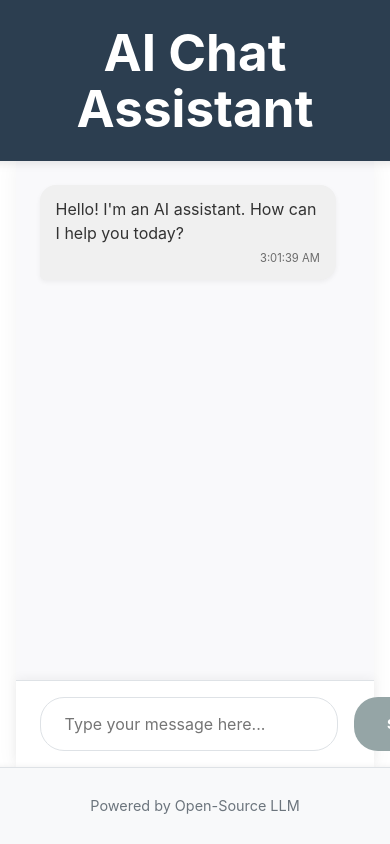
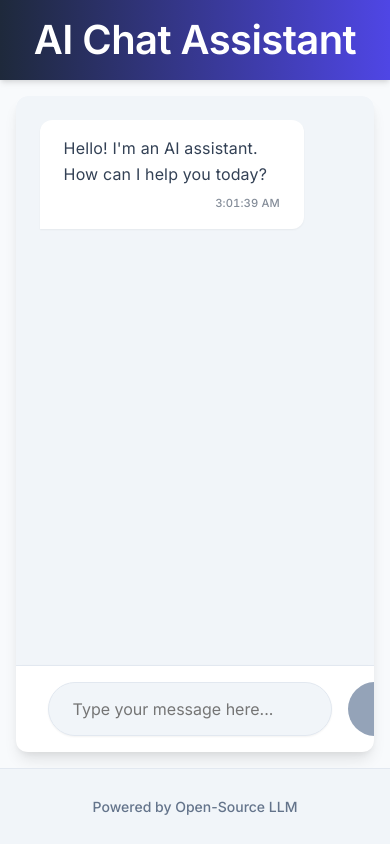
Before and after one commit to Mark-Mekhail/Chat, a React (Vite) app in the folder frontend/: page / in a window 390 px wide. Built offline with nearby package versions, Linux system fonts and the light colour scheme; no server answers.

Commit message:
feat: enhance UI with modern styles, improved responsiveness, and loading indicators

```diff
--- a/frontend/index.html
+++ b/frontend/index.html
@@ -4,6 +4,9 @@
     <meta charset="UTF-8" />
     <link rel="icon" type="image/svg+xml" href="/vite.svg" />
     <meta name="viewport" content="width=device-width, initial-scale=1.0" />
+    <link rel="preconnect" href="https://fonts.googleapis.com">
+    <link rel="preconnect" href="https://fonts.gstatic.com" crossorigin>
+    <link href="https://fonts.googleapis.com/css2?family=Inter:wght@300;400;500;600;700&display=swap" rel="stylesheet">
     <title>AI Chat Assistant</title>
   </head>
   <body>
--- a/frontend/src/App.module.css
+++ b/frontend/src/App.module.css
@@ -5,14 +5,16 @@
   height: 100vh;
   width: 100%; /* Ensure full width */
   align-items: center; /* Center children horizontally */
+  background-color: var(--background-color);
 }
 
 .header {
   background-color: var(--secondary-color);
+  background-image: linear-gradient(to right, var(--secondary-color), var(--primary-dark));
   color: white;
-  padding: var(--spacing-lg) var(--spacing-md);
+  padding: var(--spacing-md) var(--spacing-md);
   text-align: center;
-  box-shadow: 0 2px 10px rgba(0, 0, 0, 0.1);
+  box-shadow: var(--shadow-md);
   position: relative;
   z-index: 10;
   width: 100%; /* Full width header */
@@ -28,6 +30,8 @@
   align-items: center; /* Center children horizontally */
   justify-content: center; /* Center children vertically */
   width: 100%; /* Ensure full width */
+  padding: var(--spacing-md) 0;
+  background-color: var(--background-color);
 }
 
 .footer {
@@ -35,9 +39,10 @@
   padding: var(--spacing-sm);
   text-align: center;
   font-size: var(--font-size-sm);
-  color: #6c757d;
+  color: #64748b; /* Slate 500 */
+  font-weight: var(--font-weight-medium);
   border-top: 1px solid var(--border-color);
-  box-shadow: 0 -1px 5px rgba(0, 0, 0, 0.05);
+  box-shadow: var(--shadow-sm);
   width: 100%; /* Full width footer */
   display: flex;
   justify-content: center; /* Center content horizontally */
--- a/frontend/src/components/Chat/Chat.module.css
+++ b/frontend/src/components/Chat/Chat.module.css
@@ -2,11 +2,14 @@
   display: flex;
   flex-direction: column;
   height: 100%;
-  max-width: 1200px; /* Adjusted for better centering */
-  width: 92%; /* Slightly adjusted percentage for better responsiveness */
+  max-width: 1200px;
+  width: 92%;
   margin: 0 auto;
-  align-self: center; /* Ensure self-centering */
-  box-shadow: 0 0 20px rgba(0, 0, 0, 0.05); /* Adding subtle shadow for depth */
+  align-self: center;
+  box-shadow: var(--shadow-lg);
+  border-radius: var(--border-radius-lg);
+  background-color: white;
+  overflow: hidden; /* Ensure content doesn't spill outside rounded corners */
 }
 
 .messages-container {
@@ -15,8 +18,29 @@
   padding: var(--spacing-lg);
   display: flex;
   flex-direction: column;
-  gap: var(--spacing-lg); /* Increased spacing between messages */
-  background-color: #f9f9fb; /* Light background for better contrast */
+  gap: var(--spacing-lg);
+  background-color: var(--light-background);
+  scroll-behavior: smooth;
+  /* Add subtle scroll styling */
+  scrollbar-width: thin;
+  scrollbar-color: rgba(0, 0, 0, 0.2) transparent;
+}
+
+.messages-container::-webkit-scrollbar {
+  width: 6px;
+}
+
+.messages-container::-webkit-scrollbar-track {
+  background-color: transparent;
+}
+
+.messages-container::-webkit-scrollbar-thumb {
+  background-color: rgba(0, 0, 0, 0.2);
+  border-radius: var(--border-radius-full);
+}
+
+.messages-container::-webkit-scrollbar-thumb:hover {
+  background-color: rgba(0, 0, 0, 0.3);
 }
 
 /* These are needed for the loading indicator container */
--- a/frontend/src/components/Chat/ChatInput.module.css
+++ b/frontend/src/components/Chat/ChatInput.module.css
@@ -1,24 +1,29 @@
 .input-form {
   display: flex;
-  padding: var(--spacing-md) var(--spacing-lg);
+  padding: var(--spacing-md) var(--spacing-xl);
   border-top: 1px solid var(--border-color);
   background-color: white;
-  box-shadow: 0 -2px 10px rgba(0, 0, 0, 0.05);
+  box-shadow: var(--shadow-md);
+  position: relative;
+  z-index: 5;
 }
 
 .input {
   flex: 1;
   padding: var(--spacing-md) var(--spacing-lg);
   border: 1px solid var(--border-color);
-  border-radius: var(--border-radius-xl);
+  border-radius: var(--border-radius-full);
   outline: none;
   font-size: var(--font-size-base);
-  transition: border-color 0.2s, box-shadow 0.2s;
+  transition: all var(--transition-speed) var(--transition-ease);
+  box-shadow: var(--shadow-sm);
+  background-color: var(--light-background);
 }
 
 .input:focus {
   border-color: var(--primary-color);
-  box-shadow: 0 0 0 2px rgba(52, 152, 219, 0.2);
+  box-shadow: 0 0 0 2px rgba(99, 102, 241, 0.2);
+  background-color: white;
 }
 
 .button {
@@ -27,27 +32,45 @@
   background-color: var(--primary-color);
   color: white;
   border: none;
-  border-radius: var(--border-radius-xl);
+  border-radius: var(--border-radius-full);
   cursor: pointer;
-  font-weight: bold;
-  transition: all var(--transition-speed);
+  font-weight: var(--font-weight-semibold);
+  transition: all var(--transition-speed) var(--transition-ease);
   min-width: 100px; /* Ensure button has minimum width */
-  box-shadow: 0 2px 5px rgba(0, 0, 0, 0.1);
+  box-shadow: var(--shadow-md);
+  position: relative;
+  overflow: hidden;
+}
+
+.button::before {
+  content: '';
+  position: absolute;
+  top: 0;
+  left: 0;
+  width: 100%;
+  height: 100%;
+  background-color: rgba(255, 255, 255, 0.1);
+  transform: translateX(-100%);
+  transition: transform 0.3s var(--transition-ease);
 }
 
 .button:hover {
   background-color: var(--primary-dark);
-  transform: translateY(-1px);
-  box-shadow: 0 4px 8px rgba(0, 0, 0, 0.15);
+  transform: translateY(-2px);
+  box-shadow: var(--shadow-lg);
+}
+
+.button:hover::before {
+  transform: translateX(0);
 }
 
 .button:active {
   transform: translateY(1px);
-  box-shadow: 0 1px 3px rgba(0, 0, 0, 0.1);
+  box-shadow: var(--shadow-sm);
 }
 
 .button:disabled {
-  background-color: #95a5a6;
+  background-color: #94a3b8; /* Slate 400 */
   cursor: not-allowed;
   transform: none;
   box-shadow: none;
--- a/frontend/src/components/Chat/LoadingIndicator.module.css
+++ b/frontend/src/components/Chat/LoadingIndicator.module.css
@@ -4,16 +4,17 @@
   align-items: center;
   justify-content: center;
   height: 2rem;
+  padding: var(--spacing-sm);
 }
 
 .dot-flashing {
   position: relative;
   width: 10px;
   height: 10px;
-  border-radius: 5px;
-  background-color: #9880ff;
-  color: #9880ff;
-  animation: dot-flashing 1s infinite linear alternate;
+  border-radius: 50%;
+  background-color: var(--primary-color);
+  color: var(--primary-color);
+  animation: dot-flashing 1s infinite cubic-bezier(0.4, 0, 0.2, 1) alternate;
   animation-delay: 0.5s;
 }
 
@@ -28,10 +29,10 @@
   left: -15px;
   width: 10px;
   height: 10px;
-  border-radius: 5px;
-  background-color: #9880ff;
-  color: #9880ff;
-  animation: dot-flashing 1s infinite alternate;
+  border-radius: 50%;
+  background-color: var(--primary-color);
+  color: var(--primary-color);
+  animation: dot-flashing 1s infinite cubic-bezier(0.4, 0, 0.2, 1) alternate;
   animation-delay: 0s;
 }
 
@@ -39,18 +40,18 @@
   left: 15px;
   width: 10px;
   height: 10px;
-  border-radius: 5px;
-  background-color: #9880ff;
-  color: #9880ff;
-  animation: dot-flashing 1s infinite alternate;
+  border-radius: 50%;
+  background-color: var(--primary-color);
+  color: var(--primary-color);
+  animation: dot-flashing 1s infinite cubic-bezier(0.4, 0, 0.2, 1) alternate;
   animation-delay: 1s;
 }
 
 @keyframes dot-flashing {
   0% {
-    background-color: #9880ff;
+    background-color: var(--primary-color);
   }
   50%, 100% {
-    background-color: rgba(152, 128, 255, 0.2);
+    background-color: rgba(99, 102, 241, 0.2);
   }
 }
--- a/frontend/src/components/Chat/Message.module.css
+++ b/frontend/src/components/Chat/Message.module.css
@@ -1,28 +1,31 @@
 /* Message component styles */
 .message {
-  max-width: 85%; /* Increased from 80% */
-  padding: var(--spacing-sm) var(--spacing-md);
+  max-width: 85%;
+  padding: var(--spacing-md) var(--spacing-lg);
   border-radius: var(--border-radius-lg);
-  animation: fadeIn 0.3s ease-in-out;
+  animation: fadeIn 0.3s var(--transition-ease);
   position: relative;
   word-wrap: break-word;
-  box-shadow: 0 1px 2px rgba(0, 0, 0, 0.1); /* Added subtle shadow for depth */
+  box-shadow: var(--shadow-sm);
+  line-height: 1.6;
+  letter-spacing: 0.01em;
 }
 
 .user {
   align-self: flex-end;
   background-color: var(--user-message-bg);
   color: var(--user-message-color);
-  border-bottom-right-radius: 0.3rem;
-  box-shadow: 0 2px 5px rgba(0, 0, 0, 0.1);
+  border-bottom-right-radius: 0;
+  box-shadow: var(--shadow-md);
+  font-weight: var(--font-weight-medium);
 }
 
 .assistant {
   align-self: flex-start;
   background-color: var(--assistant-message-bg);
   color: var(--assistant-message-color);
-  border-bottom-left-radius: 0.3rem;
-  box-shadow: 0 2px 5px rgba(0, 0, 0, 0.05);
+  border-bottom-left-radius: 0;
+  box-shadow: var(--shadow-sm);
 }
 
 .message-content {
@@ -31,9 +34,12 @@
 
 .message-timestamp {
   font-size: 0.7rem;
-  opacity: 0.7;
-  margin-top: 0.3rem;
+  opacity: 0.6;
+  margin-top: 0.5rem;
   text-align: right;
+  font-weight: var(--font-weight-medium);
+  letter-spacing: 0.01em;
+  font-variant-numeric: tabular-nums; /* For better number alignment */
 }
 
 @keyframes fadeIn {
--- a/frontend/src/styles/global.css
+++ b/frontend/src/styles/global.css
@@ -1,11 +1,24 @@
 @import './variables.css';
 
-/* Minimal global styles */
+/* Modern global styles */
+*, *::before, *::after {
+  box-sizing: border-box;
+}
+
+html {
+  font-size: 16px;
+  -webkit-text-size-adjust: 100%;
+}
+
 body {
   margin: 0;
   font-family: var(--font-family);
-  line-height: 1.5;
-  font-weight: 400;
+  line-height: var(--line-height-normal);
+  font-weight: var(--font-weight-normal);
+  color: var(--secondary-color);
+  background-color: var(--background-color);
+  -webkit-font-smoothing: antialiased;
+  -moz-osx-font-smoothing: grayscale;
 }
 
 #root {
@@ -17,13 +30,19 @@ body {
   justify-content: center; /* Center horizontally */
 }
 
+h1, h2, h3, h4, h5, h6 {
+  margin: 0;
+  font-weight: var(--font-weight-semibold);
+  line-height: var(--line-height-tight);
+  letter-spacing: var(--letter-spacing-tight);
+}
+
 h1 {
   font-size: var(--font-size-xl);
-  line-height: 1.1;
-  margin: 0;
 }
 
 /* Ensure form elements inherit the font */
 button, input, textarea {
   font-family: inherit;
+  font-size: inherit;
 }
--- a/frontend/src/styles/variables.css
+++ b/frontend/src/styles/variables.css
@@ -1,24 +1,31 @@
 :root {
-  /* Color scheme */
-  --primary-color: #3498db;
-  --primary-dark: #2980b9;
-  --secondary-color: #2c3e50;
-  --background-color: #ffffff;
-  --light-background: #f8f9fa;
-  --border-color: #dee2e6;
+  /* Modern Color scheme */
+  --primary-color: #6366f1; /* Indigo 500 */
+  --primary-dark: #4f46e5; /* Indigo 600 */
+  --secondary-color: #1e293b; /* Slate 800 */
+  --background-color: #f8fafc; /* Slate 50 */
+  --light-background: #f1f5f9; /* Slate 100 */
+  --border-color: #e2e8f0; /* Slate 200 */
 
   /* Message colors */
   --user-message-bg: var(--primary-color);
   --user-message-color: white;
-  --assistant-message-bg: #f0f0f0;
-  --assistant-message-color: #333;
+  --assistant-message-bg: white;
+  --assistant-message-color: #334155; /* Slate 700 */
 
   /* Typography */
-  --font-family: Inter, system-ui, Avenir, Helvetica, Arial, sans-serif;
-  --font-size-sm: 0.9rem;
+  --font-family: 'Inter', 'SF Pro Display', system-ui, -apple-system, BlinkMacSystemFont, sans-serif;
+  --font-size-sm: 0.875rem;
   --font-size-base: 1rem;
-  --font-size-lg: 1.25rem;
-  --font-size-xl: 3.2em;
+  --font-size-lg: 1.125rem;
+  --font-size-xl: 2.5rem;
+  --font-weight-normal: 400;
+  --font-weight-medium: 500;
+  --font-weight-semibold: 600;
+  --font-weight-bold: 700;
+  --line-height-tight: 1.2;
+  --line-height-normal: 1.5;
+  --letter-spacing-tight: -0.015em;
 
   /* Spacing */
   --spacing-xs: 0.5rem;
@@ -28,11 +35,18 @@
   --spacing-xl: 2rem;
 
   /* Border radius */
-  --border-radius-sm: 4px;
-  --border-radius-md: 8px;
-  --border-radius-lg: 1rem;
-  --border-radius-xl: 1.5rem;
+  --border-radius-sm: 0.375rem;
+  --border-radius-md: 0.5rem;
+  --border-radius-lg: 0.75rem;
+  --border-radius-xl: 1rem;
+  --border-radius-full: 9999px;
 
   /* Animation */
   --transition-speed: 0.2s;
+  --transition-ease: cubic-bezier(0.4, 0, 0.2, 1);
+
+  /* Shadows */
+  --shadow-sm: 0 1px 2px 0 rgba(0, 0, 0, 0.05);
+  --shadow-md: 0 4px 6px -1px rgba(0, 0, 0, 0.1), 0 2px 4px -1px rgba(0, 0, 0, 0.06);
+  --shadow-lg: 0 10px 15px -3px rgba(0, 0, 0, 0.1), 0 4px 6px -2px rgba(0, 0, 0, 0.05);
 }
```
Also changed, not shown: frontend/src/components/ErrorBoundary/ErrorBoundary.module.css (+48 -13 lines).
